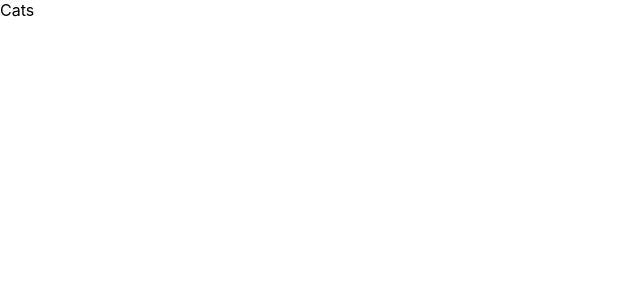
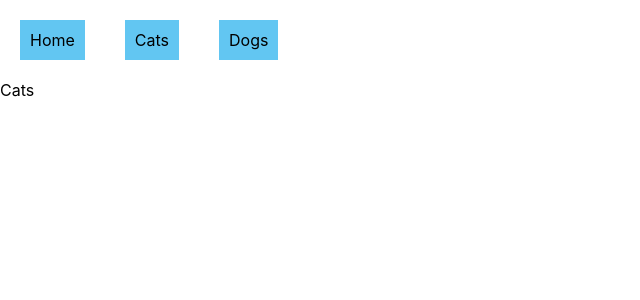
Before and after one commit to eladohana/comp523-teamM-techtalk, a Next.js app in the folder catsanddogs/: page /cats in a window 1280 px wide. Shown: the top 300 px of the page, without its empty margins (0-640 px from the left). Built offline with nearby package versions, Linux system fonts and the light colour scheme.

Commit message:
Added NavBar

```diff
--- /dev/null
+++ b/catsanddogs/components/NavBar.js
@@ -0,0 +1,13 @@
+import Link from "next/link"
+import NavStyles from "../styles/NavBar.module.css"
+const NavBar = () => {
+  return (
+    <navbar>
+      <Link href="/" className={NavStyles.navitem}>Home</Link>
+      <Link href="/cats" className={NavStyles.navitem}>Cats</Link>
+      <Link href="/dogs" className={NavStyles.navitem}>Dogs</Link>
+    </navbar>
+  )
+}
+
+export default NavBar
--- a/catsanddogs/pages/_app.js
+++ b/catsanddogs/pages/_app.js
@@ -1,7 +1,12 @@
+import NavBar from '../components/NavBar'
 import '../styles/globals.css'
 
 function MyApp({ Component, pageProps }) {
-  return <Component {...pageProps} />
+  return (<>
+      <NavBar />
+      <Component {...pageProps} />
+    </>
+  )
 }
 
 export default MyApp
--- /dev/null
+++ b/catsanddogs/styles/NavBar.module.css
@@ -0,0 +1,6 @@
+.navitem {
+    display: inline-block;
+    margin: 20px;
+    padding: 10px;
+    background-color: #62c6f2;
+}
```
Also changed, not shown: 2 other files (tests, documents, lock files or other folders).
